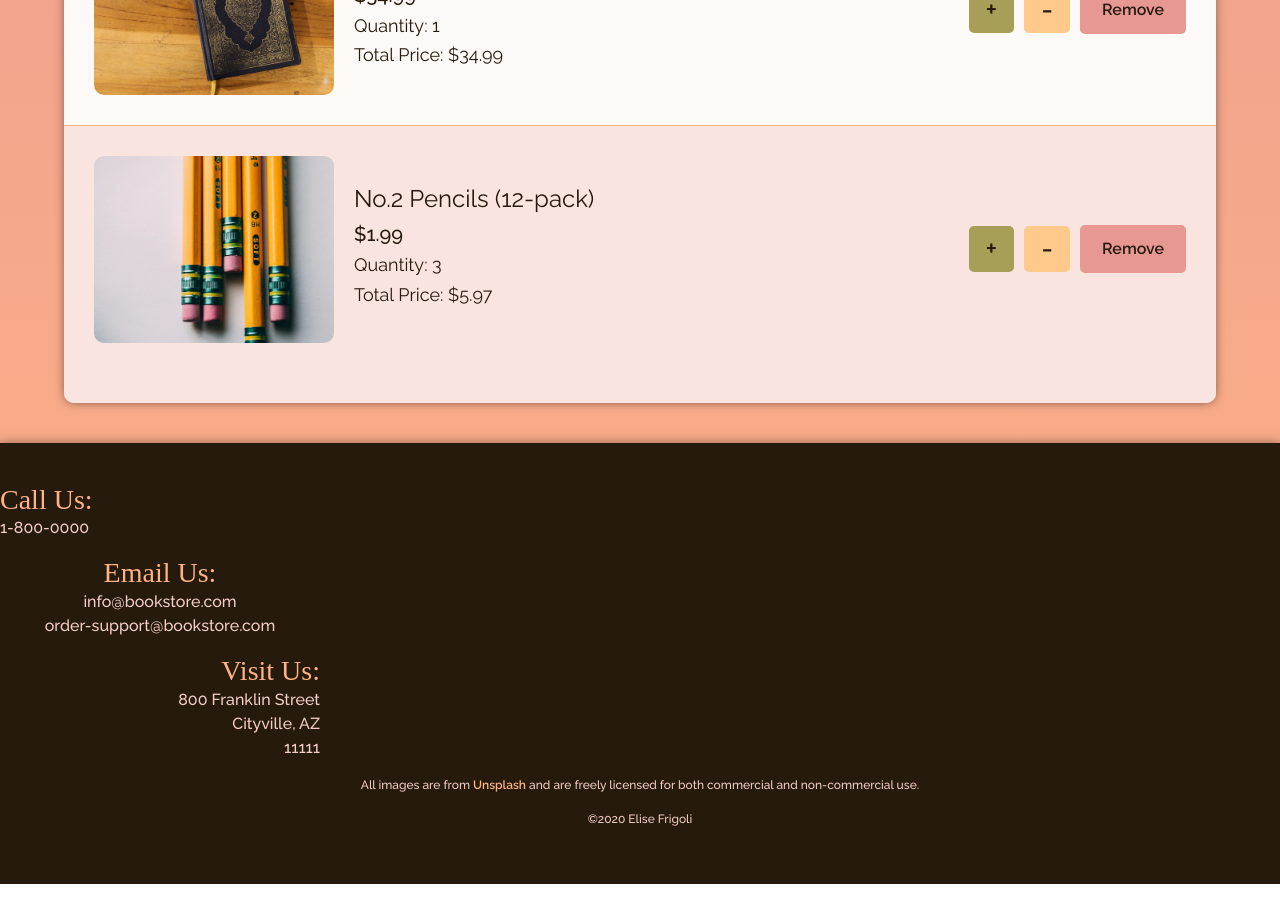
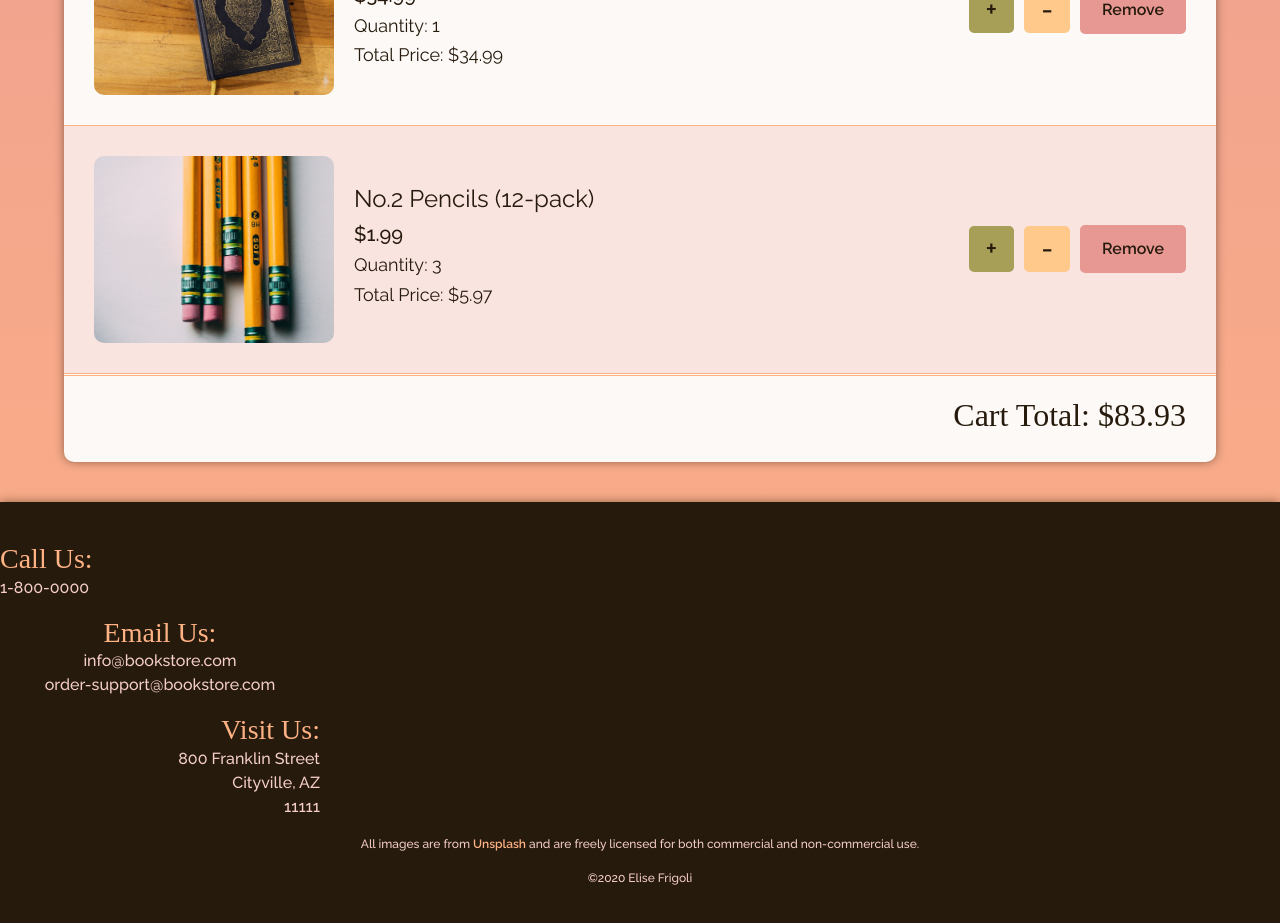
Before and after one commit to efrigoli/CSC435Spring_20, a React (Create React App) app: page /cart in a window 1280 px wide. Shown: the part 840-1763 px from the top of the page. Before the commit the page ends 1724 px from the top, so only its background shows below. Built offline with nearby package versions, Linux system fonts and the light colour scheme; a web font is replaced by a local one.

Commit message:
Adding cart total displaying total sum of all item prices in cart, rounded to two decimal places.

```diff
--- a/src/cart.js
+++ b/src/cart.js
@@ -32,6 +32,7 @@ class CartList extends React.Component{
       itemCount: 0,
       cartStatus: "",
       cartUpdated: false,
+      cartTotal: 0,
       cartItems: [
         {
           "imageSource": "bookFrankenstein.jpg",
@@ -65,24 +66,26 @@ class CartList extends React.Component{
     };
   }
 
-  // Used by child components to delete an item entirely from the cart
-  onDeleteItem = (i, quantity) => {
+  // Used by child components to delete an item entirely from the cart and update the cart total
+  onDeleteItem = (i, quantity, total) => {
     this.setState(state => {
       const cartItems = this.state.cartItems.filter((item, j) => i !== j);
       return {
         cartItems,
       };
     });
-    this.setState({itemCount: this.state.itemCount - quantity, cartUpdated: true})
+    this.setState({
+      itemCount: this.state.itemCount - quantity,
+      cartTotal: this.state.cartTotal - total,
+      cartUpdated: true})
   };
 
-  // Used by child components to add an additional quantity of 1 to an item in the cart
-  onAddItem = i => {
+  // Used by child components to add an additional quantity of 1 to an item in the cart and update the cart total
+  onAddItem = (i, price) => {
     this.setState(state => {
       const itemList = state.cartItems.map((item, j) => {
         if (j === i) {
           item.quantity = item.quantity + 1;
-          console.log("new quantity: " + item.quantity);
           return item;
         } else {
           return item;
@@ -92,11 +95,14 @@ class CartList extends React.Component{
         itemList,
       };
     });
-    this.setState({itemCount: this.state.itemCount + 1, cartUpdated: true});
+    this.setState({
+      itemCount: this.state.itemCount + 1,
+      cartTotal: this.state.cartTotal + parseFloat(price),
+      cartUpdated: true});
   };
 
-  // Used by child components to subtract a quantity of 1 from an item in the cart
-  onSubtractItem = i => {
+  // Used by child components to subtract a quantity of 1 from an item in the cart and update the cart total
+  onSubtractItem = (i, price) => {
     this.setState(state => {
       const itemList = this.state.cartItems.map((item, j) => {
         if (j === i) {
@@ -110,12 +116,20 @@ class CartList extends React.Component{
         itemList,
       };
     });
-    this.setState({itemCount: this.state.itemCount - 1, cartUpdated: true});
+    this.setState({
+      itemCount: this.state.itemCount - 1,
+      cartTotal: this.state.cartTotal - parseFloat(price),
+      cartUpdated: true});
   };
 
   // Used by child components to set the initial count of items in the cart to the number of items in the array
   initialCount = (quantity) => {
     this.setState(prevstate => ({ itemCount: prevstate.itemCount + quantity}));
+  }
+
+  // Used by child components to set the initial total price of all items in the cart
+  initialTotal = (totalPrice) => {
+    this.setState(prevstate => ({ cartTotal: prevstate.cartTotal + totalPrice}));
   }
 
   // When the CartList updates, change the status message to inform the user it updated successfully
@@ -125,7 +139,7 @@ class CartList extends React.Component{
       }
   }
 
-  // Renders a CartItem component for each item in the data array
+  // Renders a CartItem component for each item in the data array and displays the total of all items in cart at the bottom
   render() {
     return (
       <div className="cartContainer">
@@ -136,6 +150,7 @@ class CartList extends React.Component{
              <CartItem
              key={index}
              initialCount={this.initialCount}
+             initialTotal={this.initialTotal}
              onDelete={this.onDeleteItem}
              onAdd={this.onAddItem}
              onSubtract={this.onSubtractItem}
@@ -147,6 +162,9 @@ class CartList extends React.Component{
              quantity={item.quantity} />
          )
         })}
+        <div className="cartTotal">
+          <h2>Cart Total: ${this.state.cartTotal.toFixed(2)}</h2>
+        </div>
       </div>
     )
   }
@@ -158,6 +176,7 @@ class CartItem extends React.Component{
   // Updating the initial count of the CartList when each CartItem component mounts
   componentDidMount() {
     this.props.initialCount(this.props.quantity);
+    this.props.initialTotal(this.props.price * this.props.quantity);
   }
 
   /* Using the console log to confirm the unmounting of each CartItem component that is deleted
@@ -170,18 +189,18 @@ class CartItem extends React.Component{
   render() {
     let removeItem;
     if (this.props.quantity > 1) {
-      removeItem = <Button onClick={() => this.props.onSubtract(this.props.id)} buttonLabel='-' />
+      removeItem = <Button onClick={() => this.props.onSubtract(this.props.id, this.props.price)} buttonLabel='-' />
     }
     else {
-      removeItem = <Button onClick={() => this.props.onDelete(this.props.id, this.props.quantity)} buttonLabel='-' />
+      removeItem = <Button onClick={() => this.props.onDelete(this.props.id, this.props.quantity, this.props.quantity*this.props.price)} buttonLabel='-' />
     }
     return (
       <div className="cartItemContainer" id={this.props.id}>
         <CartItemInfo imageSource={this.props.imageSource} alt={this.props.alt} title={this.props.title} quantity={this.props.quantity} price={this.props.price} />
         <div className="buttonContainer">
-          <Button onClick={() => this.props.onAdd(this.props.id)} buttonLabel='+' />
+          <Button onClick={() => this.props.onAdd(this.props.id, this.props.price)} buttonLabel='+' />
           {removeItem}
-          <Button onClick={() => this.props.onDelete(this.props.id, this.props.quantity)} buttonLabel='Remove' />
+          <Button onClick={() => this.props.onDelete(this.props.id, this.props.quantity, this.props.quantity*this.props.price)} buttonLabel='Remove' />
         </div>
       </div>
     )
@@ -201,7 +220,7 @@ class CartItemInfo extends React.Component {
           <h4>{this.props.title}</h4>
           <h5>${this.props.price}</h5>
           <h6 className="quantity">Quantity: {this.props.quantity}</h6>
-          <h6 className="totalPrice">Total Price: ${this.props.quantity * this.props.price}</h6>
+          <h6 className="totalPrice">Total Price: ${this.props.quantity*this.props.price}</h6>
         </div>
       </div>
     )
--- a/src/index.css
+++ b/src/index.css
@@ -358,10 +358,10 @@ button.switchButton:active, button.switchButton:hover, button.switchButton:focus
   cursor: pointer;
 }
 
-.loginForm button:active, .loginForm button:focus {
-    outline: #ffb284;
-    outline-style: auto;
-    outline-width: 5px;
+button:active, button:focus {
+    outline: #ffb284!important;
+    outline-style: auto!important;
+    outline-width: 5px!important;
 }
 
 /* Cart Page */
@@ -410,15 +410,17 @@ button.switchButton:active, button.switchButton:hover, button.switchButton:focus
   background-color:#F9E4DF;
 }
 
-.cartItemContainer:last-of-type {
-  padding-bottom: 50px;
-  border-radius: 0px 0px 10px 10px;
-}
-
 .cartItemImgContainer > img {
   max-width: 100%;
   border-radius: 10px;
   margin: 10px auto;
+}
+
+.cartTotal {
+  padding: 20px 30px;
+  text-align: right;
+  border-style: double none none none;
+  border-color: #FFb284;
 }
 
 .buttonContainer {
```
